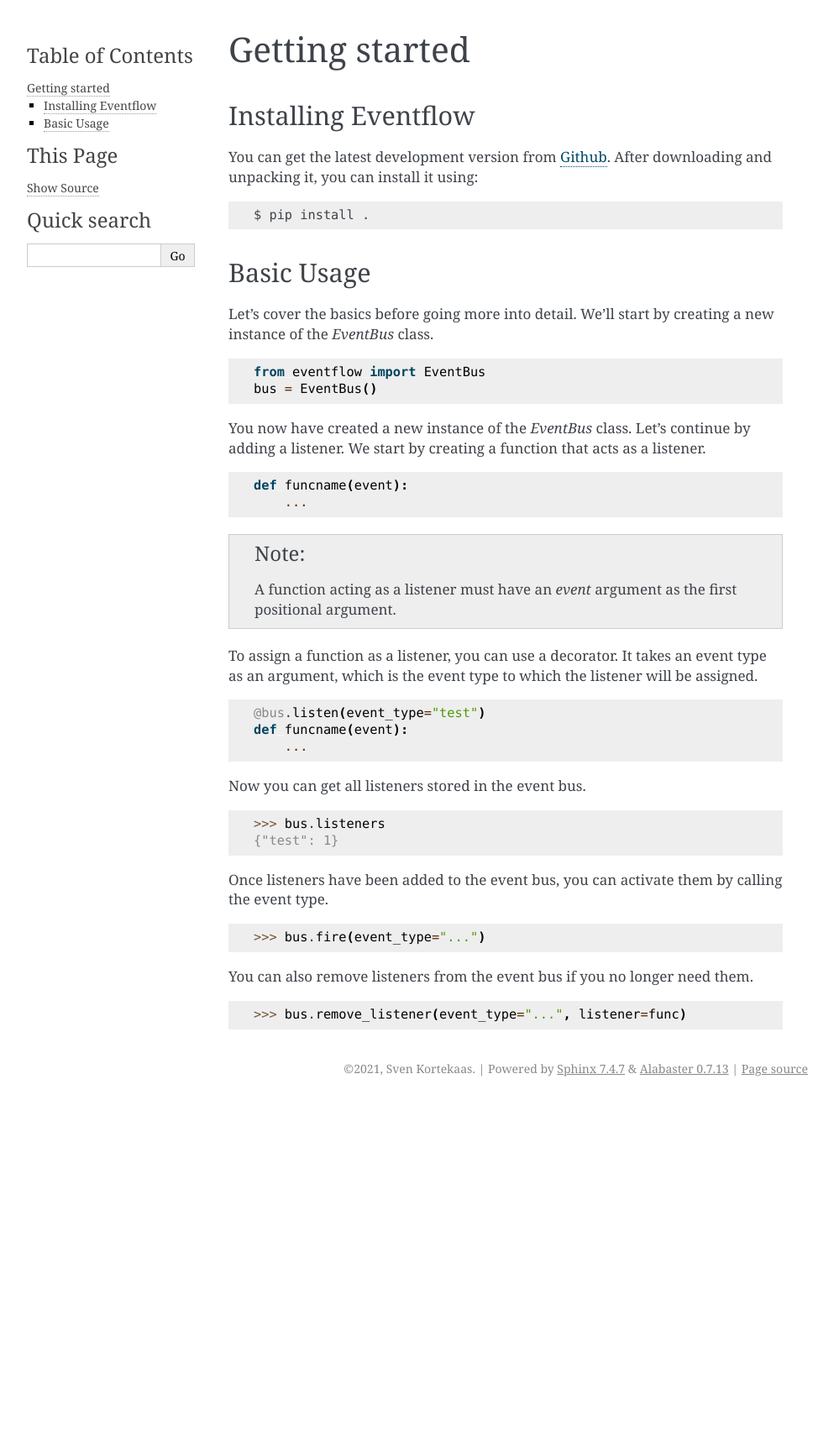
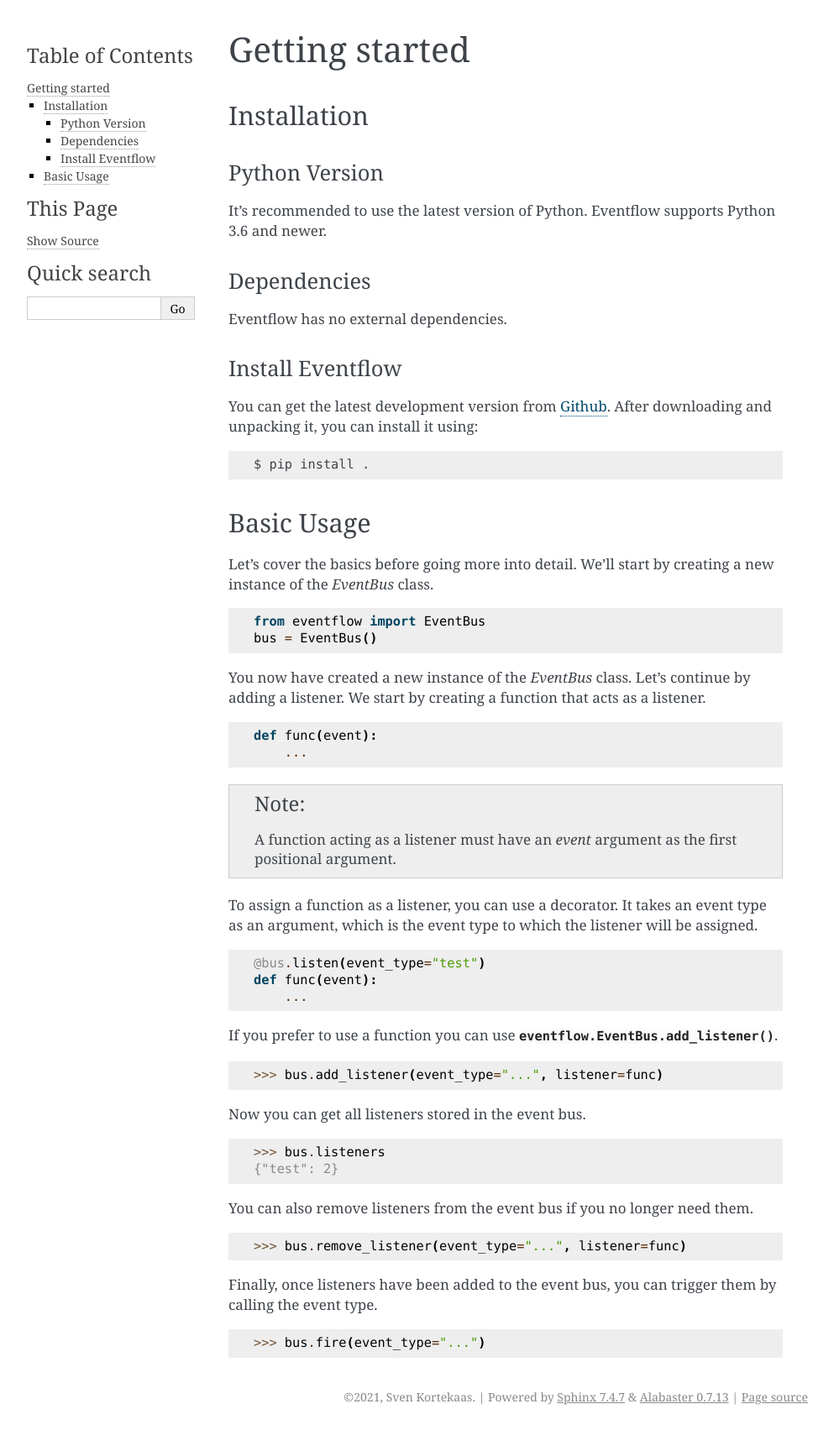
Before and after one commit to SvenKortekaas04/Eventflow, a Sphinx documentation site: the page built from docs/source/getting-started.rst, in a window 1280 px wide. Shown: the whole page at 84% size, without its empty margins (148-1141 px from the left). Built offline with Sphinx 7.4.7, drawn with Linux system fonts in a browser that asks for light colours; before the commit the page ends 1312 px from its top, so only the background shows below that.

Commit message:
Update docs

```diff
--- a/docs/source/getting-started.rst
+++ b/docs/source/getting-started.rst
@@ -1,8 +1,21 @@
 Getting started
 ===============
 
-Installing Eventflow
---------------------
+Installation
+------------
+
+Python Version
+^^^^^^^^^^^^^^
+
+It's recommended to use the latest version of Python. Eventflow supports Python 3.6 and newer.
+
+Dependencies
+^^^^^^^^^^^^
+
+Eventflow has no external dependencies.
+
+Install Eventflow
+^^^^^^^^^^^^^^^^^
 
 You can get the latest development version from `Github <https://github.com/SvenKortekaas04/Eventflow>`_. After downloading and unpacking it, you can install it using::
 
@@ -22,7 +35,7 @@ You now have created a new instance of the `EventBus` class. Let's continue by a
 
 .. code-block:: python
 
-    def funcname(event):
+    def func(event):
         ...
 
 .. note:: A function acting as a listener must have an `event` argument as the first positional argument.
@@ -32,24 +45,30 @@ To assign a function as a listener, you can use a decorator. It takes an event t
 .. code-block:: python
 
     @bus.listen(event_type="test")
-    def funcname(event):
+    def func(event):
         ...
+
+If you prefer to use a function you can use :py:meth:`eventflow.EventBus.add_listener`.
+
+.. code-block:: python
+
+    >>> bus.add_listener(event_type="...", listener=func)
 
 Now you can get all listeners stored in the event bus.
 
 .. code-block:: python
 
     >>> bus.listeners
-    {"test": 1}
-
-Once listeners have been added to the event bus, you can activate them by calling the event type.
-
-.. code-block:: python
-
-    >>> bus.fire(event_type="...")
+    {"test": 2}
 
 You can also remove listeners from the event bus if you no longer need them.
 
 .. code-block:: python
 
     >>> bus.remove_listener(event_type="...", listener=func)
+
+Finally, once listeners have been added to the event bus, you can trigger them by calling the event type.
+
+.. code-block:: python
+
+    >>> bus.fire(event_type="...")
--- a/docs/source/introduction.rst
+++ b/docs/source/introduction.rst
@@ -1,4 +1,6 @@
 Introduction
 ============
 
+Welcome to Eventflow, the tool for building event-based applications.
+
 Eventflow provides functionalities for event-based applications. It's lightweight and built with simplicity and elegance in mind. Therefore, Eventflow should be easy to learn. It is written in pure Python and has no external dependencies.
```
Also changed, not shown: docs/source/changelog.rst (added, +12 -0 lines), docs/source/index.rst (+7 -1 lines), docs/source/usage.rst (added, +20 -0 lines).
